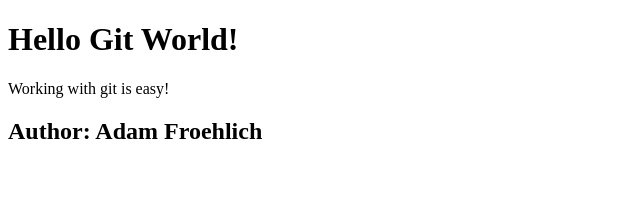
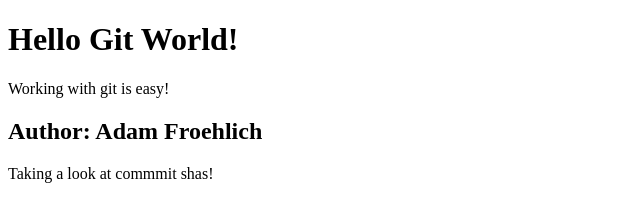
Before and after one commit to adamcfro/GitGitHubMasterclass, a plain HTML site: page index.html in a window 1280 px wide. Shown: the whole page, without its empty margins (0-640 px from the left). Drawn offline with Linux system fonts and the light colour scheme.

Commit message:
Added a p

```diff
--- a/index.html
+++ b/index.html
@@ -16,5 +16,9 @@
 
   <h2>Author: Adam Froehlich</h2>
 
+  <div>
+    <p>Taking a look at commmit shas!</p>
+  </div>
+
 </body>
 </html>
```
